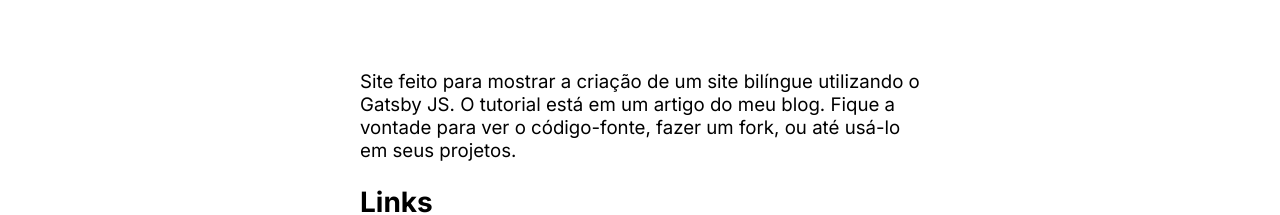
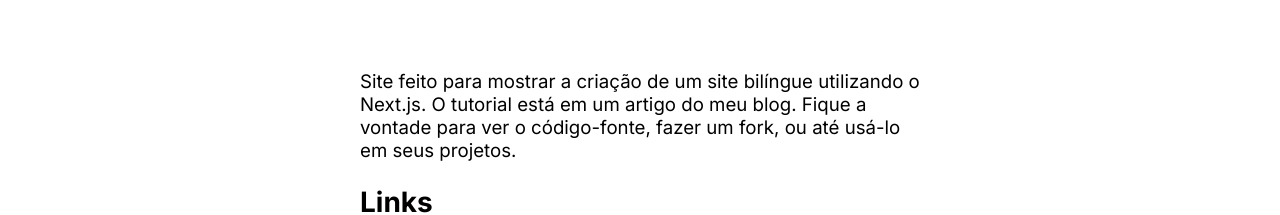
Before and after one commit to elvessousa/next-intl, a Next.js app: page /about in a window 1280 px wide. Shown: the part 200-415 px from the top of the page. Built offline with nearby package versions, Linux system fonts and the light colour scheme.

Commit message:
Remark, Gray matter added for Markdown parsing.

```diff
--- a/package.json
+++ b/package.json
@@ -8,10 +8,13 @@
     "start": "next start"
   },
   "dependencies": {
+    "gray-matter": "^4.0.2",
     "next": "9.4.4",
     "react": "16.13.1",
     "react-dom": "16.13.1",
-    "react-helmet": "^6.1.0"
+    "react-helmet": "^6.1.0",
+    "remark": "^12.0.1",
+    "remark-html": "^11.0.2"
   },
   "devDependencies": {
     "@types/node": "^14.0.23",
--- a/pages/about.tsx
+++ b/pages/about.tsx
@@ -9,7 +9,7 @@ const About: NextPage = () => {
         <div className="page-text">
           <p>
             Site feito para mostrar a criação de um site bilíngue utilizando o
-            Gatsby JS. O tutorial está em um artigo do meu blog. Fique a vontade
+            Next.js. O tutorial está em um artigo do meu blog. Fique a vontade
             para ver o código-fonte, fazer um fork, ou até usá-lo em seus
             projetos.
           </p>
```
Also changed, not shown: 1 other file (tests, documents, lock files or other folders).
